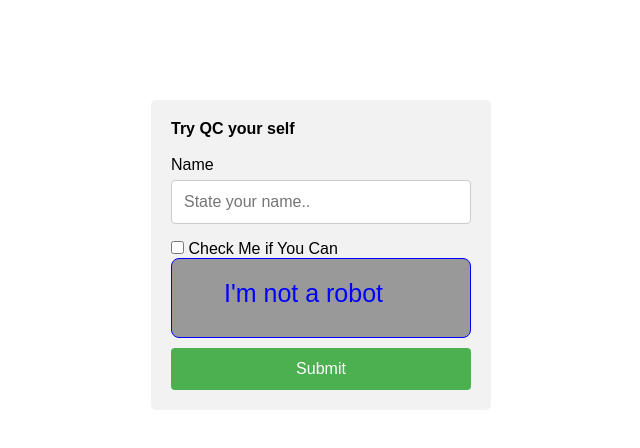
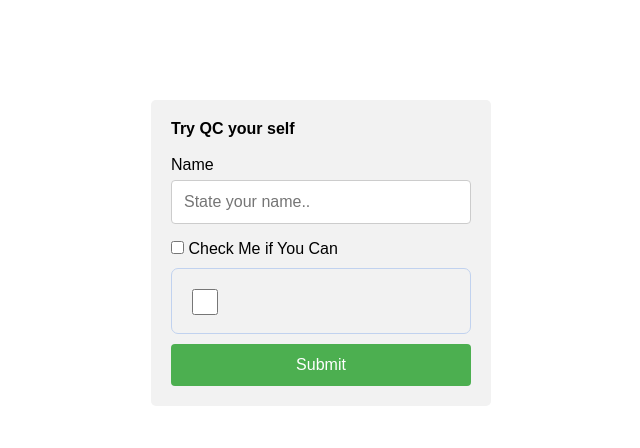
Before and after one commit to darbazali/QUAD-CAPTCHA, a website built with Parcel: page src/index.html in a window 1280 px wide. Shown: the whole page, without its empty margins (319-959 px from the left). Built offline with nearby package versions, Linux system fonts and the light colour scheme.

Commit message:
Anchor Element redesign

```diff
--- a/src/Product/Anchor.js
+++ b/src/Product/Anchor.js
@@ -1,68 +1,58 @@
 import { append } from "./globalFunctions";
 import { UI, buildGame, SCROLL } from "./quadCaptcha";
+
+
+
 /* 2.1 - Anchor */
 export default function Anchor() {
-  // common styles for checkBox element
-  function styleCheckbox(element) {
-    const style = element.style;
-    style.height = "30px";
-    style.width = "30px";
-    style.border = "1px solid #999";
-    style.borderRadius = "2px";
-    style.backgroundColor = "fff";
-    style.color = "#00ff00";
-    style.marginRight = "10px";
-    style.padding = "0";
-    style.fontSize = "30px";
-    style.textAlign = "center";
-    style.cursor = "pointer";
-  }
-  // elements
-  const anchor = document.createElement("div");
-  const checkbox = document.createElement("div");
-  const checkedBox = checkbox.cloneNode(true);
-  const title = document.createElement("div");
-  const target = document.querySelector(".d-captcha-div");
-  const submit = document.querySelector(".d-captcha-submit");
-  //  const d_c_anchor = target[0];
-  const checkMark = "&#10003";
-  // assembling
-  title.innerHTML = "I'm not a robot";
+
+    // elements of the anchor
+    const anchor = document.createElement('div');
+    const target = document.querySelector(".quad_captcha_anchor");
+    const checkbox = document.createElement("input");
+    checkbox.type = "checkbox";
+
+    // anchor element style
+    const anchorStyle = anchor.style;
+    anchorStyle.boxSizing = "border-box";
+    anchorStyle.width = "100%";
+    anchorStyle.minWidth = "280px";
+    anchorStyle.height = "66px";
+    anchorStyle.borderRadius = "7px";
+    anchorStyle.backgroundColor = "f0f0f0";
+    anchorStyle.border = "1px solid #c1d2ef";
+    anchorStyle.margin = "10px auto";
+    anchorStyle.padding = "20px";
+
+
+    // checkbox element style
+    const checkStyle = checkbox.style;
+    checkStyle.width = "26px";
+    checkStyle.height = "26px";
+    checkStyle.backgroundColor = "#b7b7b7"
+
+
+
+//     width: 26px;
+// height: 26px;
+// border-radius: 6px;
+// background: #b7b7b7;
+// border: 1px solid rgba(114, 114, 114, 0.04);
+
+
+
   append(anchor, checkbox);
-  append(anchor, title);
   append(target, anchor);
-  // styles
-  var style = anchor.style;
-  var title_style = title.style;
-  // anchor style
-  style.width = "300px";
-  style.height = "80px";
-  style.boxSizing = "border-box";
-  style.backgroundColor = "#999";
-  style.color = "#0000ff";
-  style.border = "1px solid #0000ff";
-  style.borderRadius = "8px";
-  style.display = "flex";
-  style.fontSize = "25px";
-  style.padding = "20px 10px";
-  style.marginBottom = "10px";
-  // checkBox style
-  styleCheckbox(checkbox);
-  checkbox.style.transition = "box-shadow 0.3s";
-  checkbox.style.borderRadius = "3px";
+
+
   checkbox.onmousemove = function () {
     checkbox.style.boxShadow = "0 0 10px #7b7b7b";
   };
   checkbox.onmouseout = function () {
     checkbox.style.boxShadow = "none";
   };
-  // checkedBox style
-  styleCheckbox(checkedBox);
-  checkedBox.innerHTML = checkMark;
-  checkedBox.style.cursor = "default";
-  // title stile
-  title_style.cursor = "default";
-  title_style.color = "inherit";
+
+
   checkbox.onclick = function () {
     let wHeight = window.innerHeight;
     if (wHeight < 450) {
@@ -75,9 +65,9 @@ export default function Anchor() {
     }
   };
   return {
-    checked: function () {
-      checkbox.parentNode.replaceChild(checkedBox, checkbox);
-      submit.setAttribute("disabled", "false");
-    },
+    // checked: function () {
+    //   checkbox.parentNode.replaceChild(checkedBox, checkbox);
+    //   submit.setAttribute("disabled", "false");
+    // },
   };
 }
--- a/src/index.html
+++ b/src/index.html
@@ -19,7 +19,7 @@
             <input type="checkbox" class="quad_captcha_checkbox">
             <label for="check_box">Check Me if You Can</label>
 
-            <div class="d-captcha-div"> </div>
+            <div class="quad_captcha_anchor"></div>
             <input type="submit" value="Submit" class="d-captcha-submit" disabled>
         </form>
     </div>
```
